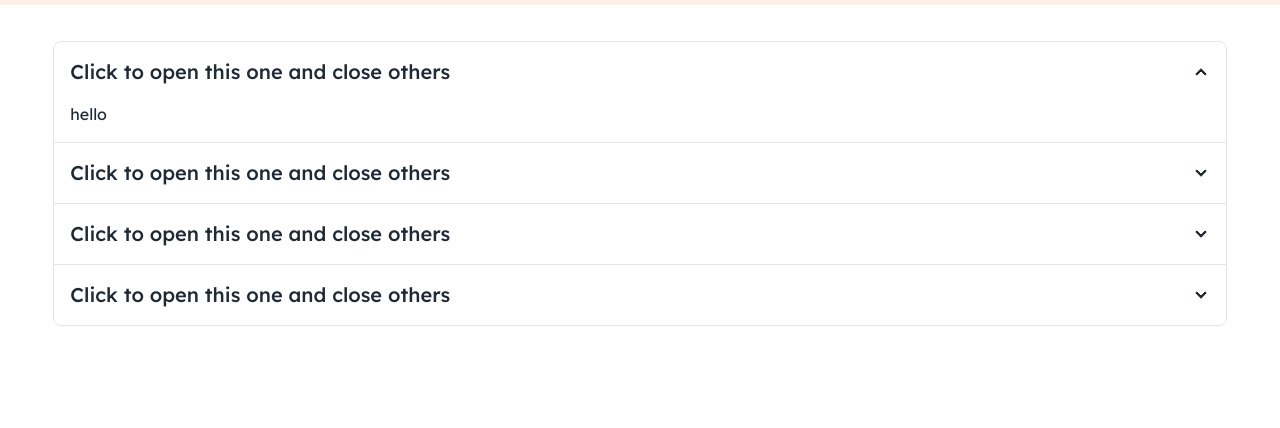
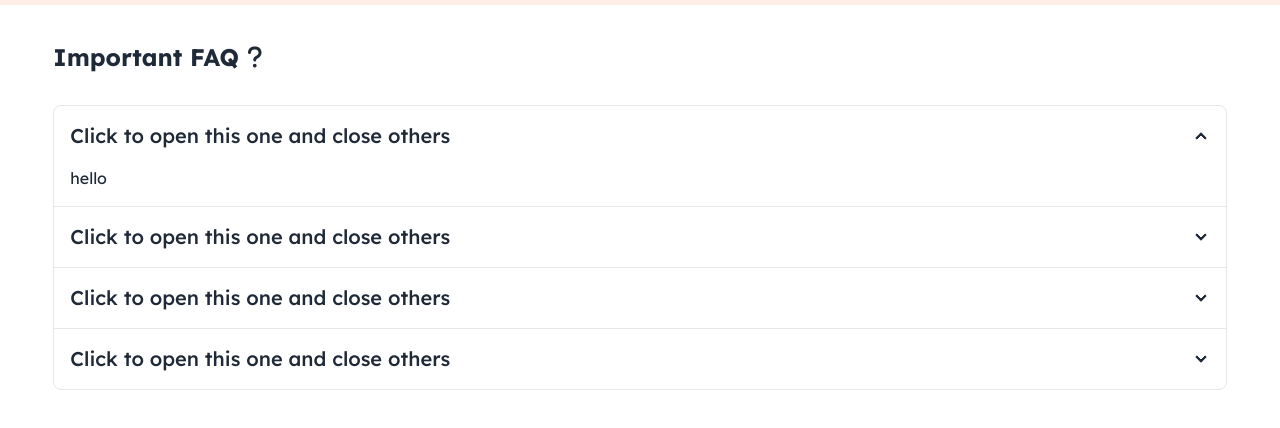
Before and after one commit to MdAbdulHannanShifat/Assignment-5, a plain HTML site: page blog.html in a window 1280 px wide. Shown: the part 76-504 px from the top of the page. Drawn offline with nearby package versions, Linux system fonts and the light colour scheme.

Commit message:
added font awesome

```diff
--- a/blog.html
+++ b/blog.html
@@ -13,6 +13,13 @@
         <script src="https://cdn.tailwindcss.com"></script>
         <link rel="stylesheet" href="./style/style.css" />
 
+        <!-- Google font -->
+        <link rel="preconnect" href="https://fonts.googleapis.com">
+        <link rel="preconnect" href="https://fonts.gstatic.com" crossorigin>
+        <link href="https://fonts.googleapis.com/css2?family=Lexend:wght@100..900&display=swap" rel="stylesheet">
+
+        <!-- Font awesome -->
+        <link rel="stylesheet" href="https://cdnjs.cloudflare.com/ajax/libs/font-awesome/6.6.0/css/all.min.css" integrity="sha512-Kc323vGBEqzTmouAECnVceyQqyqdsSiqLQISBL29aUW4U/M7pSPA/gEUZQqv1cwx4OnYxTxve5UMg5GT6L4JJg==" crossorigin="anonymous" referrerpolicy="no-referrer" />
         <script>
          tailwind.config = {
           theme: {
@@ -27,6 +34,12 @@
     },
  };
         </script>
+                <!-- style -->
+                <style>
+                  body{
+                    font-family: "Lexend";
+                  }
+                 </style>
         </head>
 <body>
   <header class=" lg:px-0 px-3 sticky top-0 w-full pb-9 backdrop-filter backdrop-blur-lg bg-opacity-30">
@@ -59,7 +72,11 @@
 
 
 <main class=" w-11/12 mx-auto">
+<div class="flex items-start gap-2"> <h2 class="text-2xl font-bold mb-8">Important FAQ</h2>
+  <i class="fa-solid text-2xl fa-question"></i></div>
+
   <div class="join join-vertical w-full">
+
     <div class="collapse collapse-arrow join-item border-base-300 border">
       <input type="radio" name="my-accordion-4" checked="checked" />
       <div class="collapse-title text-xl font-medium">Click to open this one and close others</div>
```
